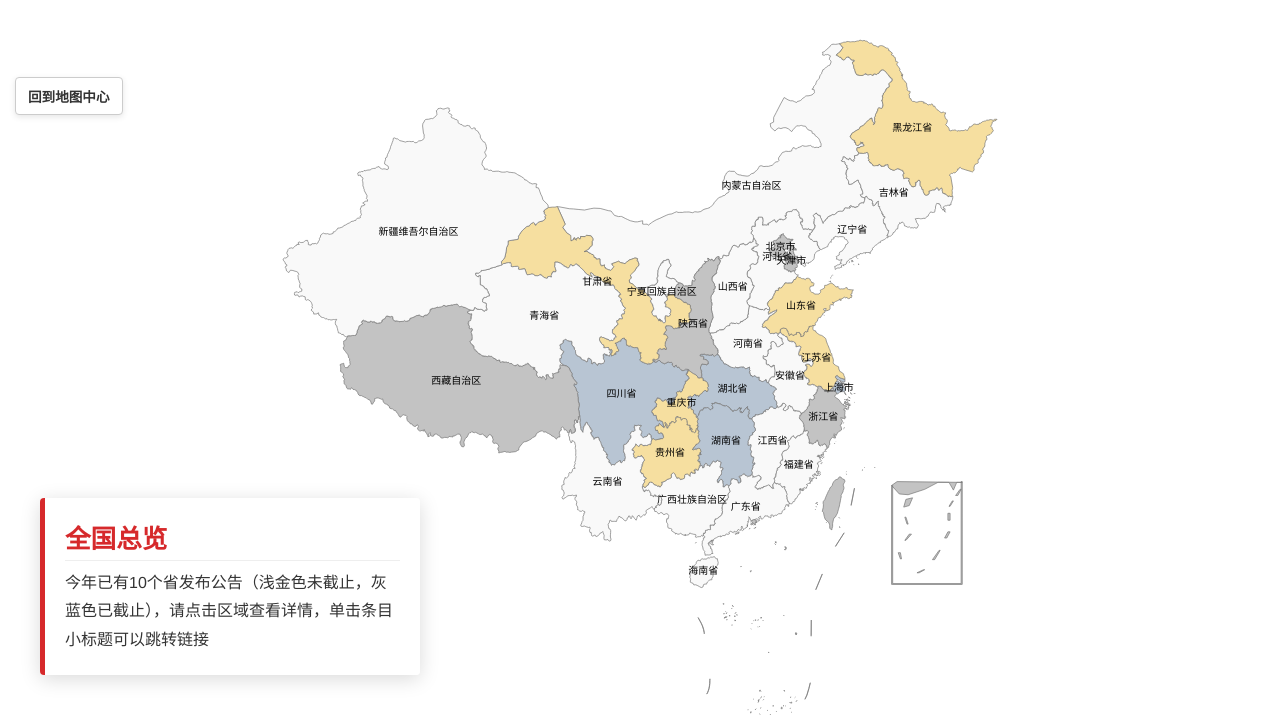
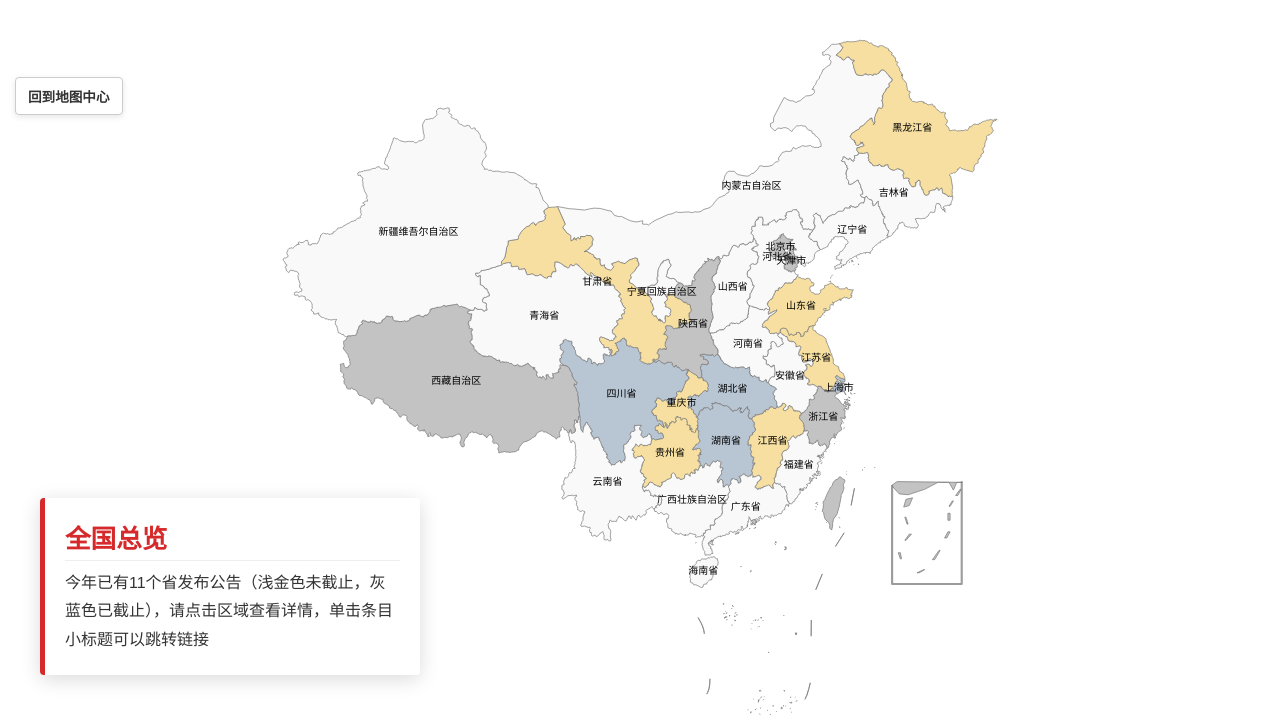
Before and after one commit to askfhv/my-map-project, a plain HTML site: page index.html in a window 1280 px wide. Shown: the part 85-800 px from the top of the page. Drawn offline with Linux system fonts and the light colour scheme.

Commit message:
Update Jiangxi targeted selection announcement and October 26 deadline

```diff
--- a/index.html
+++ b/index.html
@@ -87,7 +87,7 @@
                     '黑龙江省': { status: 'published', deadline: '2026-10-17' },
                     '安徽省': { status: 'pending', deadline: '' },
                     '福建省': { status: 'pending', deadline: '' },
-                    '江西省': { status: 'pending', deadline: '' },
+                    '江西省': { status: 'published', deadline: '2026-10-26' },
                     '山东省': { status: 'published', deadline: '' },
                     '河南省': { status: 'pending', deadline: '' },
                     '湖北省': { status: 'published', deadline: '2026-09-24' },
@@ -309,7 +309,7 @@
                 {
                     name: '江西省',
                     policies: [
-                        { title: '定向选调', desc: '每年12月中下旬开展，选调单位为省直、市直机关，限应用经济学学科', url: 'https://career.sufe.edu.cn/career/news/view/dxxdnews/142351478252769280', require: '中共党员（含预备）、学生干部经历一年以上、校级及以上荣誉三项全满足' },
+                        { title: '定向选调', desc: '每年12月中下旬开展，选调单位为省直、市直机关，限应用经济学学科', url: 'https://career.sufe.edu.cn/career/news/view/dxxdnews/250936783141998592', require: '中共党员（含预备）、学生干部经历一年以上、校级及以上荣誉三项全满足' },
                         { title: '御风解读没', desc: '山西省近三年面向上海财经大学选调政策详解', url: 'https://mp.weixin.qq.com/s/kBwLkWmp61qLMUmMk0o66g' }
                     ]
                 },
```
